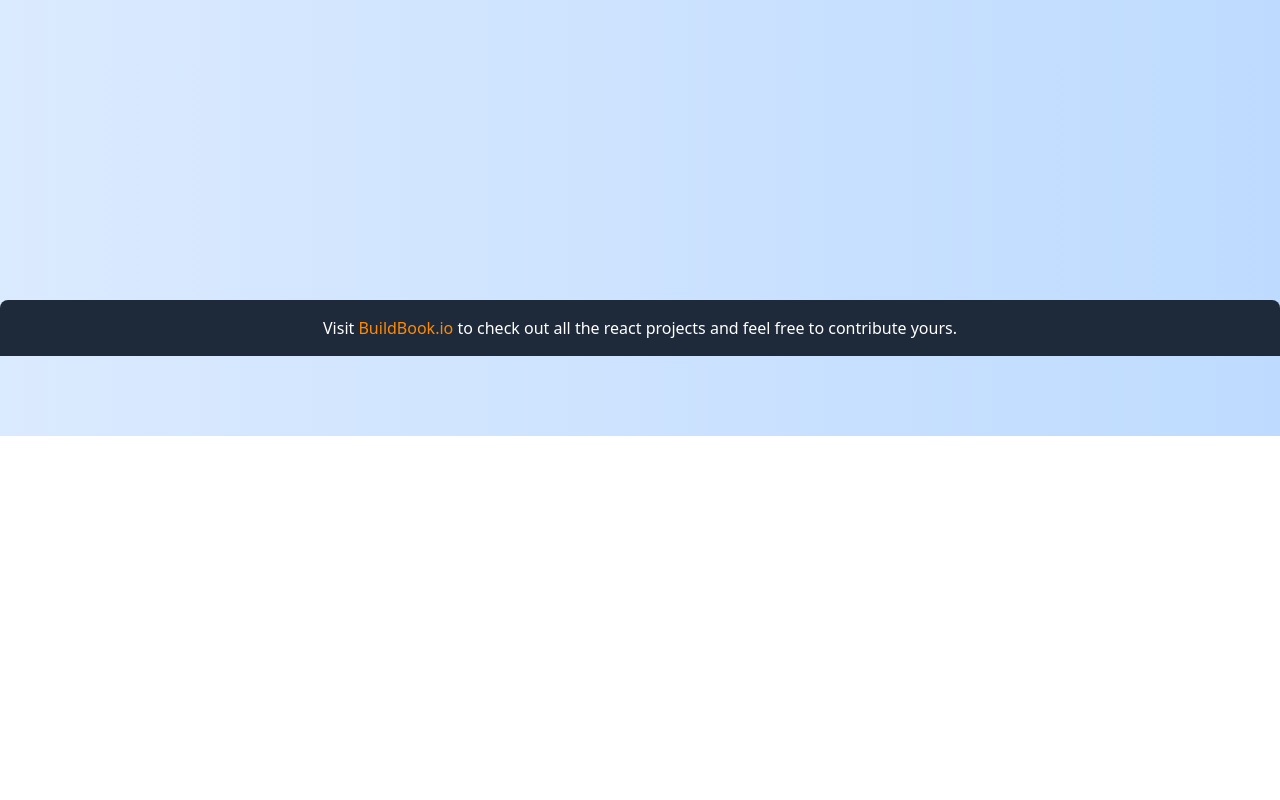
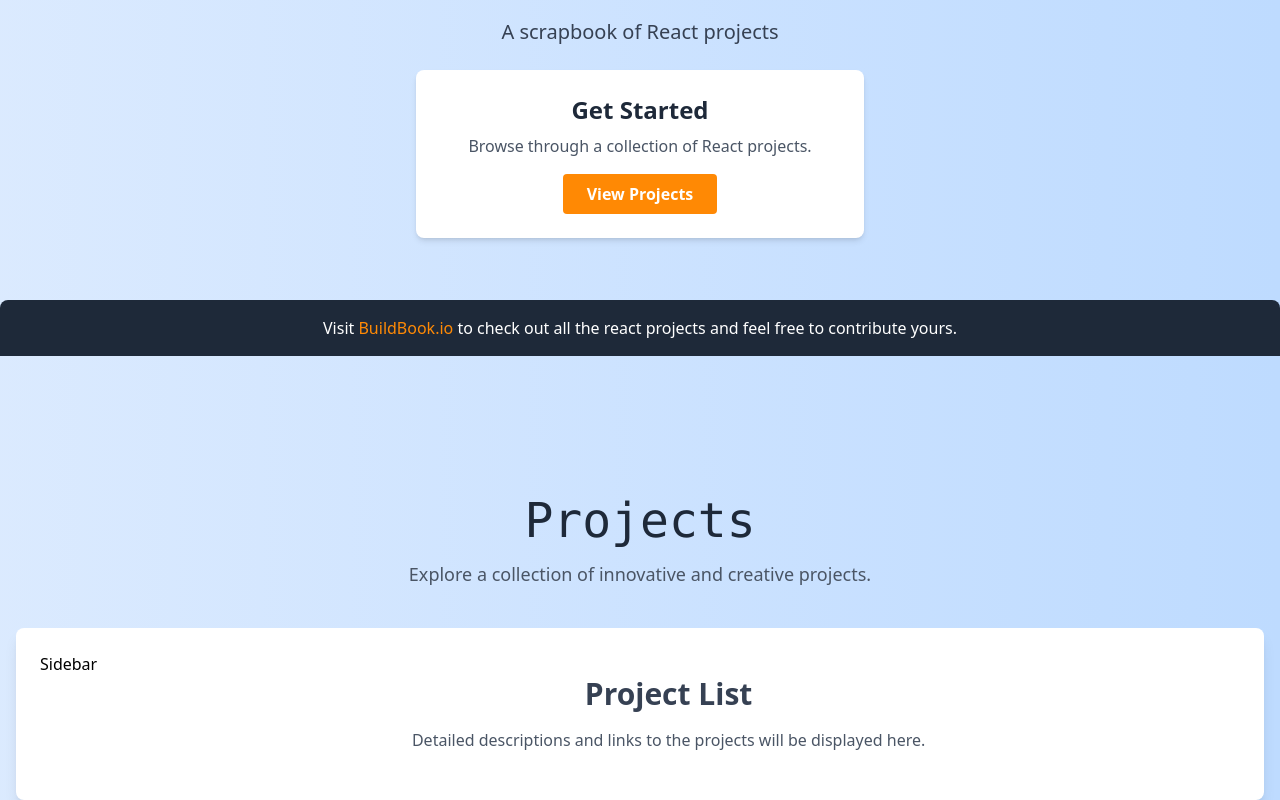
Before and after one commit to externalPointerVariable/BuildBook, a React (Vite) app in the folder myApp/: page / in a window 1280 px wide. Shown: the part 444-1244 px from the top of the page. Before the commit the page ends 880 px from the top, so only its background shows below. Built offline with nearby package versions, Linux system fonts and the light colour scheme.

Commit message:
Added projejct code and improved home and sidebar

```diff
--- a/myApp/components/Sidebar.jsx
+++ b/myApp/components/Sidebar.jsx
@@ -0,0 +1,9 @@
+function Sidebar() {
+  return (
+    <div>
+      <h2>Sidebar</h2>
+    </div>
+  );
+}
+
+export default Sidebar;
--- a/myApp/pages/Home.jsx
+++ b/myApp/pages/Home.jsx
@@ -1,6 +1,6 @@
 function Home() {
     return (
-      <div className="flex flex-col items-center justify-center mt-11">
+      <div className="flex flex-col items-center justify-center mt-11 h-screen">
         <h1 className="text-5xl font-bold text-gray-800 mb-4">
           Welcome to <span className="text-orange-400">BuildBook</span>
         </h1>
--- a/myApp/pages/Projects.jsx
+++ b/myApp/pages/Projects.jsx
@@ -0,0 +1,26 @@
+import React from 'react';
+import Sidebar from '../components/Sidebar.jsx';
+
+function Project() {
+  return (
+    <>
+      <div className="flex flex-col items-center justify-center">
+        <h2 className="text-5xl font-mono text-gray-800 mb-4">Projects</h2>
+        <p className="text-lg text-gray-600 mb-6 text-center">
+          Explore a collection of innovative and creative projects.
+        </p>
+      </div>
+      <div className="flex flex-col md:flex-row items-start p-6 bg-white shadow-lg rounded-lg mt-4">
+        <Sidebar />
+        <div className="flex-grow p-6">
+          <h3 className="text-3xl font-semibold text-gray-700 mb-4">Project List</h3>
+          <p className="text-md text-gray-600">
+            Detailed descriptions and links to the projects will be displayed here.
+          </p>
+        </div>
+      </div>
+    </>
+  );
+}
+
+export default Project;
--- a/myApp/src/App.jsx
+++ b/myApp/src/App.jsx
@@ -2,6 +2,7 @@ import React from 'react';
 import Footer from '../components/Footer.jsx';
 import Header from '../components/Header.jsx';
 import Home from '../pages/Home.jsx';
+import Project from '../pages/Projects.jsx';
 
 
 function App() {
@@ -9,8 +10,9 @@ function App() {
   return (
     <>
     <Header/>
-      <main className='bg-gradient-to-r from-blue-100 to-blue-200 text-center p-4 h-screen'>
+      <main className='text-center p-4 h-screen'>
         <Home/>
+        <Project/>
       </main>
     <Footer/>
     </>
--- a/myApp/src/index.css
+++ b/myApp/src/index.css
@@ -6,4 +6,5 @@ body::-webkit-scrollbar{
 
 body {
     -ms-overflow-style: none;
+    @apply bg-gradient-to-r from-blue-100 to-blue-200;
 }
```
